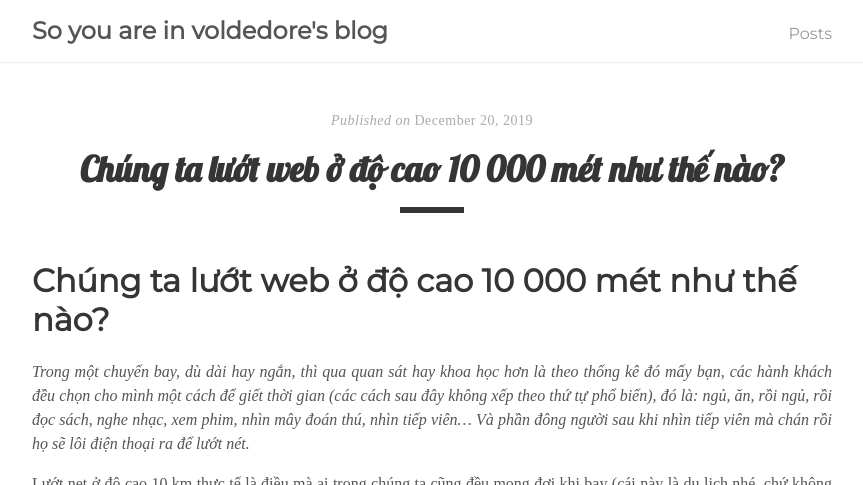
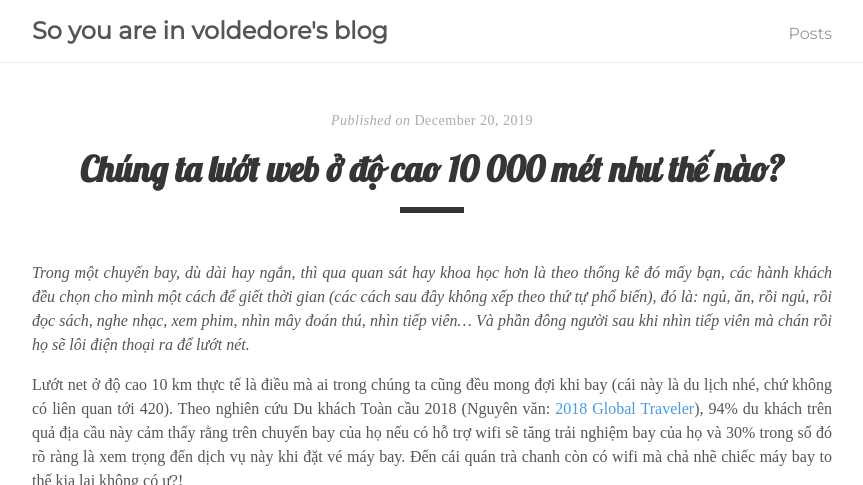
Before and after one commit to voldedore/voldedore.github.io, a Jekyll site: the page built from _posts/2019-12-20-wifi-tren-may-bay-hoat-dong-nhu-the-nao.md, in a window 1280 px wide and 900 px high, cut to the strip 0-485 px from the top of the window. Shown: the whole strip, without its empty margins (208-1071 px from the left). Built offline with Jekyll 4.4.1, drawn with Linux system fonts in a browser that asks for light colours; some web fonts are replaced.

Commit message:
Remove unneeded h1

```diff
--- a/_posts/2019-12-20-wifi-tren-may-bay-hoat-dong-nhu-the-nao.md
+++ b/_posts/2019-12-20-wifi-tren-may-bay-hoat-dong-nhu-the-nao.md
@@ -5,8 +5,6 @@ author: "Vinh VO"
 meta_keywords: "basic knowledge, how things work, internet, plane"
 meta_description: "Chúng ta hãy cùng tìm hiểu về việc lướt web ở độ cao 10 000 mét như thế nào?"
 ---
-
-# Chúng ta lướt web ở độ cao 10 000 mét như thế nào?
 
 _Trong một chuyến bay, dù dài hay ngắn, thì qua quan sát hay khoa học hơn là theo thống kê đó mấy bạn, các hành khách đều chọn cho mình một cách để giết thời gian (các cách sau đây không xếp theo thứ tự phổ biến), đó là: ngủ, ăn, rồi ngủ, rồi đọc sách, nghe nhạc, xem phim, nhìn mây đoán thú, nhìn tiếp viên... Và phần đông người sau khi nhìn tiếp viên mà chán rồi họ sẽ lôi điện thoại ra để lướt nét._
 
```
